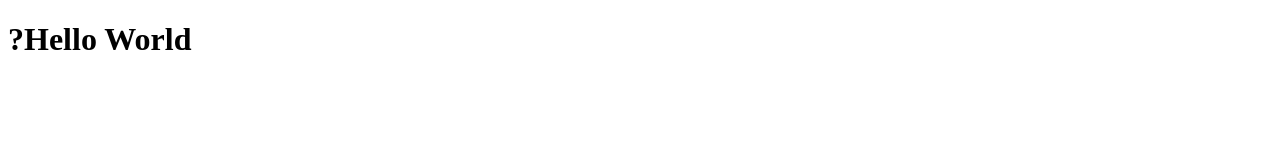
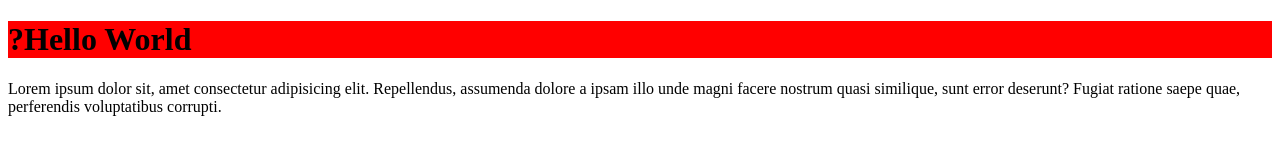
Before and after one commit to zvyyvn/testing-git-repo, a plain HTML site: page index.html in a window 1280 px wide. Drawn offline with Linux system fonts and the light colour scheme.

Commit message:
paragraph added and css file updated

```diff
--- a/index.html
+++ b/index.html
@@ -8,5 +8,6 @@
 </head>
 <body>
     <h1>?Hello World</h1>
+    <p>Lorem ipsum dolor sit, amet consectetur adipisicing elit. Repellendus, assumenda dolore a ipsam illo unde magni facere nostrum quasi similique, sunt error deserunt? Fugiat ratione saepe quae, perferendis voluptatibus corrupti.</p>
 </body>
 </html>
--- a/style.css
+++ b/style.css
@@ -0,0 +1,3 @@
+h1{
+    background-color: red;
+}
```
